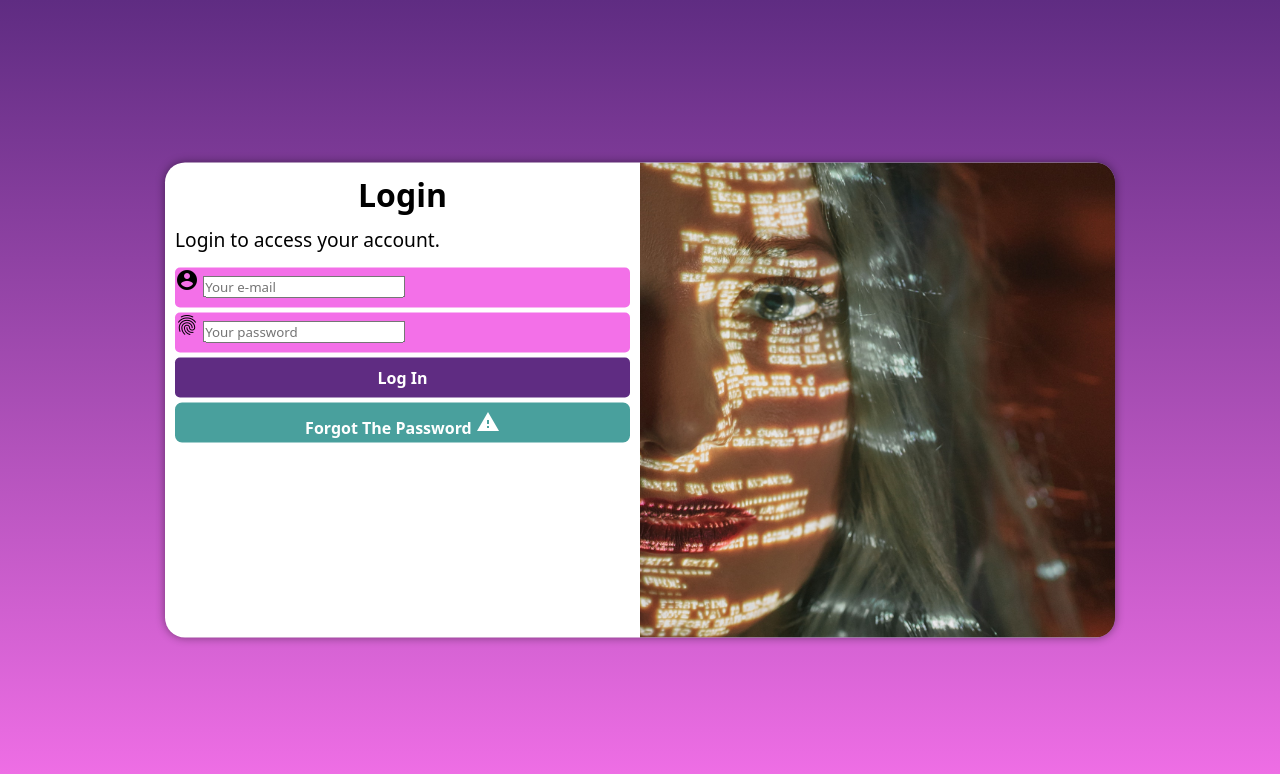
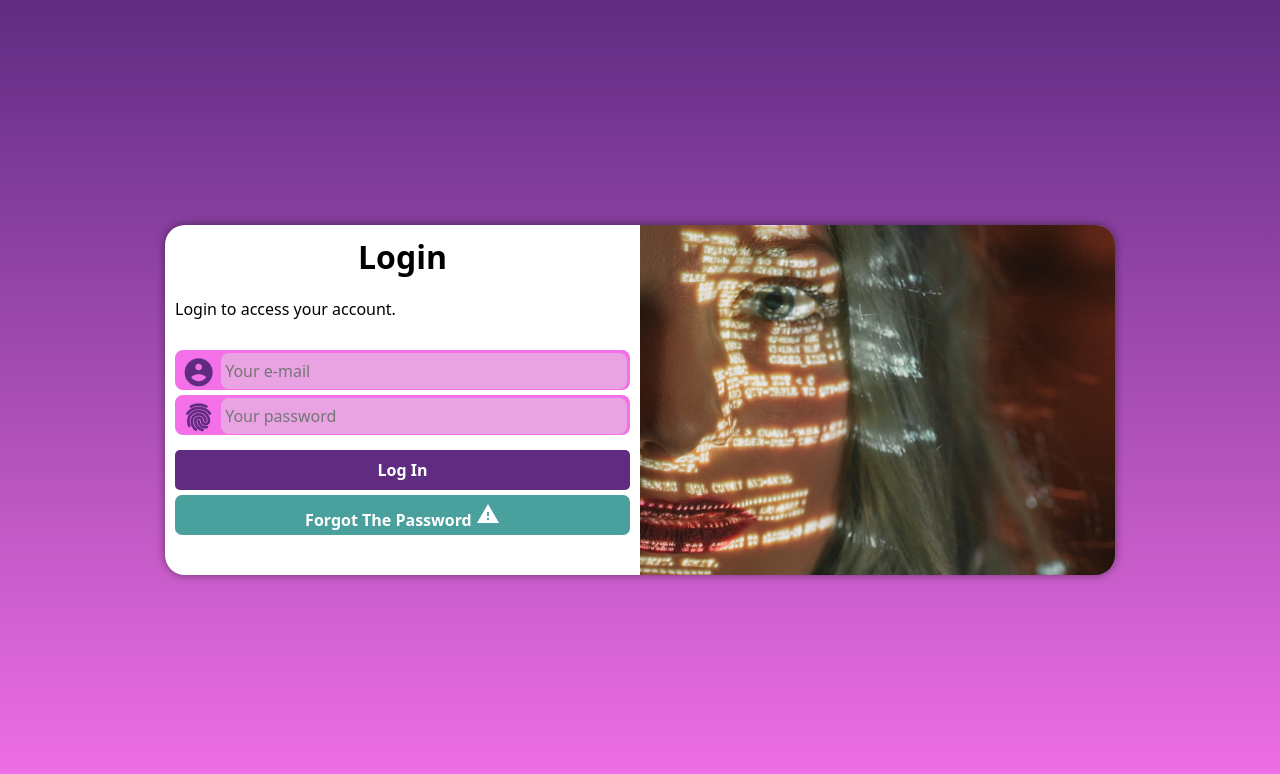
Before and after one commit to LucasCarvalho23/Project-Login, a plain HTML site: page index.html in a window 1280 px wide. Drawn offline with Linux system fonts and the light colour scheme.

Commit message:
finished project

```diff
--- a/css/media-query.css
+++ b/css/media-query.css
@@ -24,6 +24,7 @@
 
     .container-class {
         width: 80vw;
+        height: 280px;
     }
 
     body{
@@ -55,6 +56,7 @@
 
     .container-class {
         width: 950px;
+        height: 350px;
     }
 
     body{
@@ -82,7 +84,13 @@
     }
 
     .container-class > .container-form-class > p {
-        font-size: 1.2em;
+        font-size: 1em;
+        margin: 20px 0px;
+    }
+
+
+    form > input[type = submit] {
+        margin-top: 15px;
     }
 
 }
--- a/css/style.css
+++ b/css/style.css
@@ -12,6 +12,7 @@
     --lilac: #5f2c82;
     --stronglilac: #421e5a;
     --pink: rgb(243, 112, 232);
+    --lightpink: rgb(233, 163, 227);
     --strongtpink: rgb(184, 68, 174);
 }
 
@@ -66,10 +67,34 @@ main {
 .container-form-label-class {
     display: block;
     background-color: var(--pink);
+    border: 2px solid var(--pink);
     width: 100%;
     height: 40px;
-    border-radius: 5px;
+    border-radius: 8px;
     margin: 5px 0px;
+}
+
+.container-form-label-class > .material-icons {
+    color: var(--lilac);
+    font-weight: bold;
+    font-size: 2em;
+    width: 40px;
+    padding: 5px;
+}
+
+.container-form-label-class > input {
+    background-color: var(--lightpink);
+    font-size: 1em;
+    width: calc(100% - 45px);
+    height: 100%;
+    transform: translateY(-12px);
+    border: none;
+    border-radius: 8px;
+    padding: 4px;
+}
+
+.container-form-label-class > input:focus-within {
+    background-color: white;
 }
 
 label {
```
